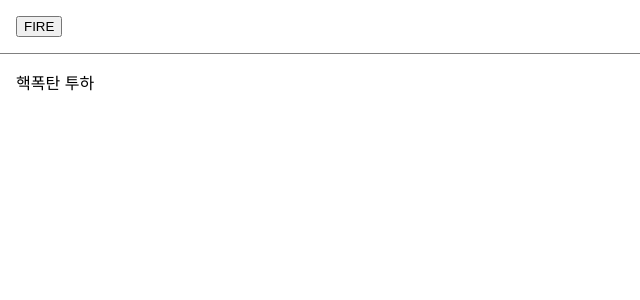
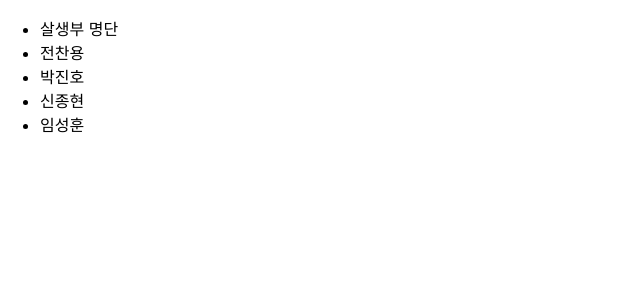
Before and after one commit to LSJTHON/my-app, a React (Create React App) app: page / in a window 1280 px wide. Shown: the top 300 px of the page, without its empty margins (0-640 px from the left). Built offline with nearby package versions, Linux system fonts and the light colour scheme.

Commit message:
살생부명단

```diff
--- /dev/null
+++ b/src/chapter_10/AttendanceBook.jsx
@@ -0,0 +1,37 @@
+import React from "react";
+
+const students = [
+  {
+    id : 1,
+    name : "살생부 명단",
+  },
+  {
+    id : 2,
+    name : "전찬용",
+  },
+  {
+    id : 3,
+    name : "박진호",
+  },
+  {
+    id : 4,
+    name : "신종현",
+  },
+  {
+    id : 5,
+    name : "임성훈",
+  },
+];
+
+function AttendanceBook(props){
+  return (
+    <ul>
+
+      {students.map((student,index) => {
+        return <li key={index}>{student.name}</li>;
+      })}
+
+    </ul>
+  );
+}
+export default AttendanceBook
--- a/src/index.js
+++ b/src/index.js
@@ -12,12 +12,13 @@ import NotificationList from './chapter_06/NotificationList';
 import Accommodate from './chapter_07/Accommodate';
 import ConfirmButton from './chapter_08/ConfirmButton';
 import LandingPage from './chapter_09/LandingPage';
+import AttendanceBook from './chapter_10/AttendanceBook';
 
 const root = ReactDOM.createRoot(document.getElementById('root'));
 
   root.render(
     <React.StrictMode>
-      <LandingPage />
+      <AttendanceBook />
     </React.StrictMode>
   );
 
```
